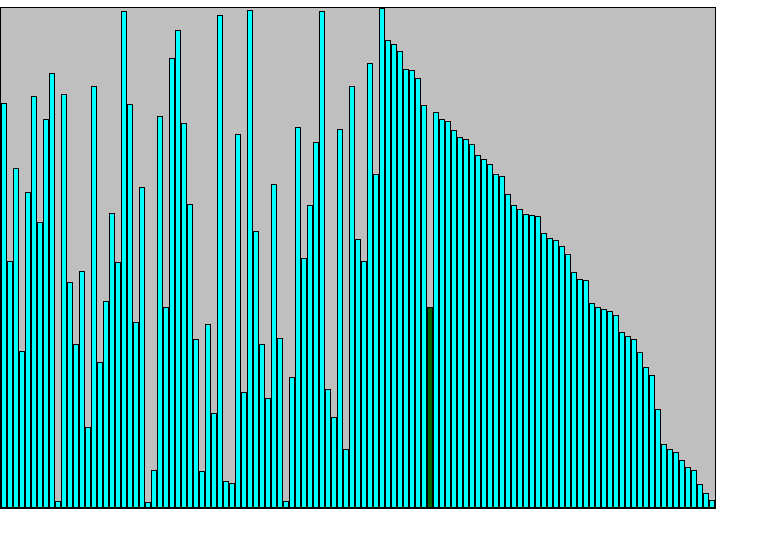
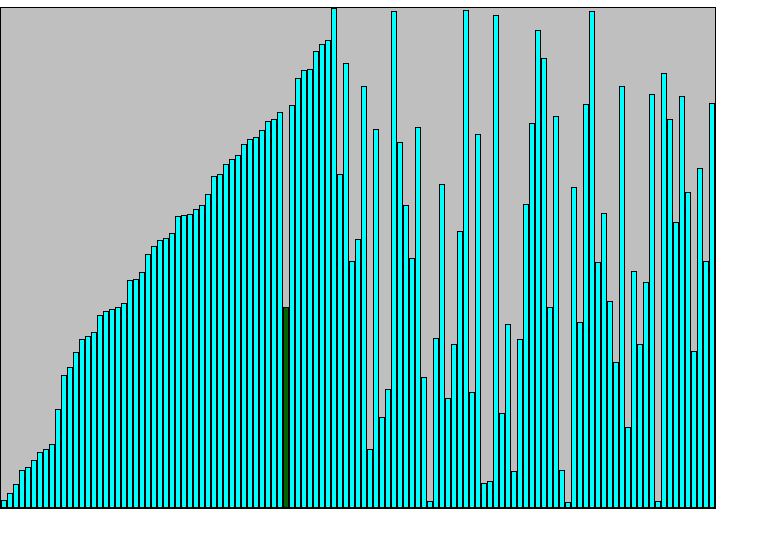
Before and after one commit to MadCow234/react-sort-visualizer, a React (Create React App) app: page / in a window 1280 px wide. Shown: the top 548 px of the page, without its empty margins (0-779 px from the left). Built offline with nearby package versions, Linux system fonts and the light colour scheme.

Commit message:
Rotate the stage to be in ascending order

```diff
--- a/src/components/visualizer/Grid.js
+++ b/src/components/visualizer/Grid.js
@@ -9,7 +9,8 @@ const Container = styled.div`
   display: inline-flex;
   flex-direction: row;
   background-color: rgb(191, 191, 191);
-  transform: rotate(180deg);
+  transform: rotateY(180deg);
+  transform: rotateX(180deg);
   height: auto;
   width: auto;
   border: 1px solid black;
```
